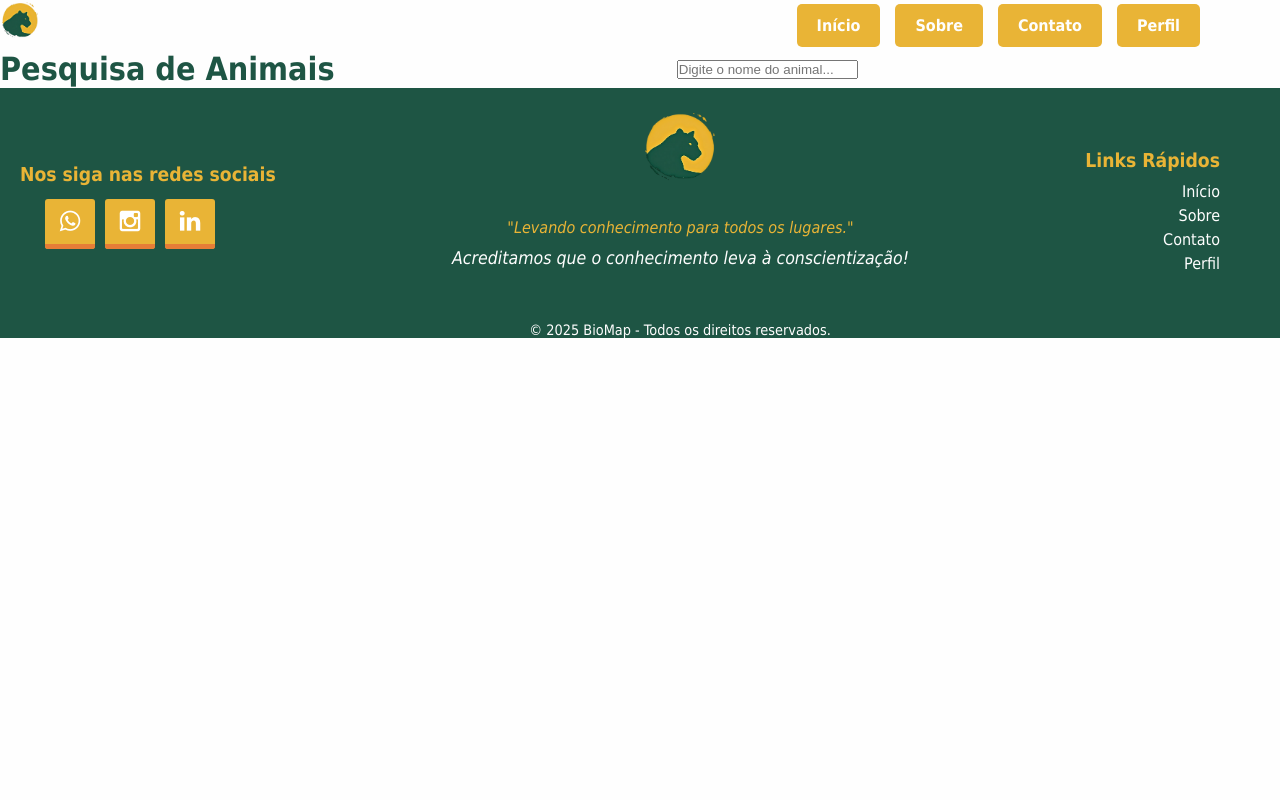
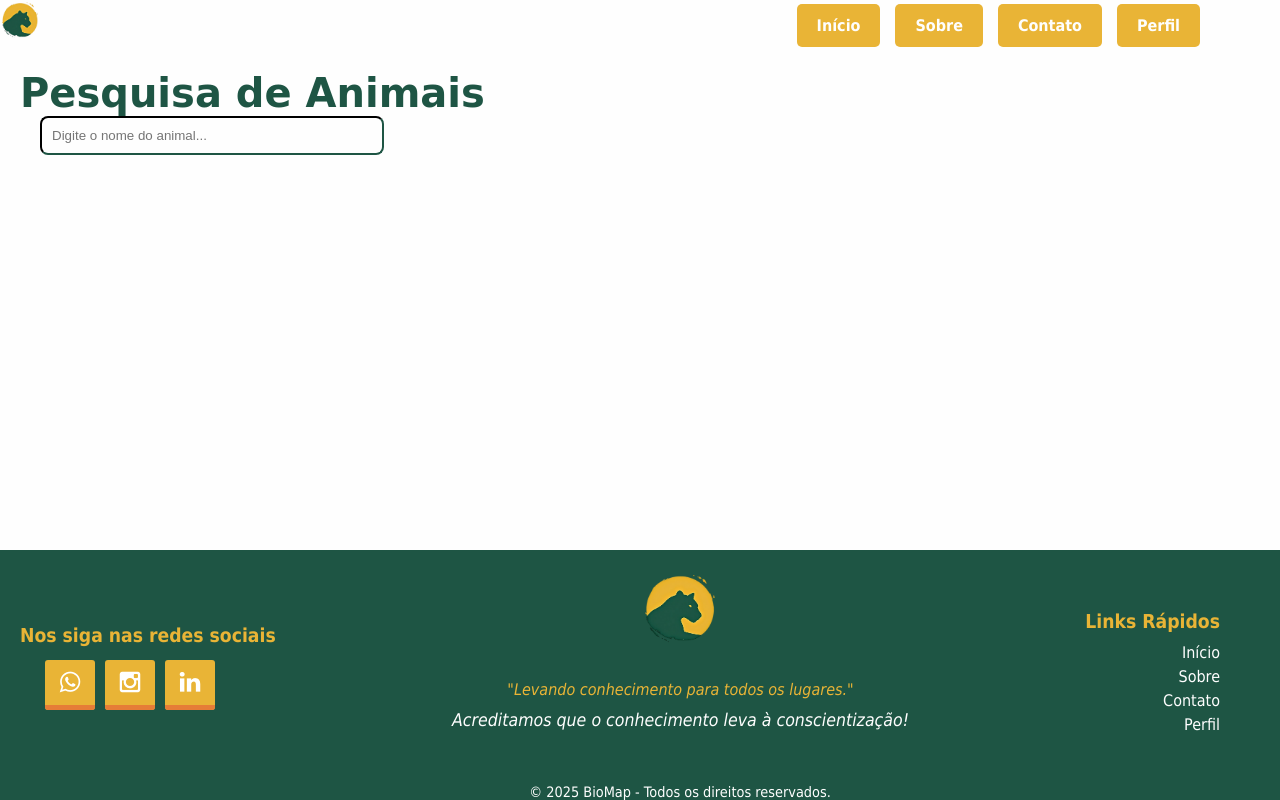
Before and after one commit to VHEB/Biomap, a Django app: page /pesquisa/ in a window 1280 px wide; the page is wider, and only the part inside the window is pictured. Run offline with Django 5.2, Linux system fonts and the light colour scheme; some web fonts are replaced.

Commit message:
style: Organizar itens na tela parte 1

```diff
--- a/core/static/css/buttonSocial.css
+++ b/core/static/css/buttonSocial.css
@@ -1,19 +1,5 @@
-:root{
-    --primary-color: #1E5544;
-    --secondary-color: #E9B436;
-    --tertiary-color: rgb(230, 125, 55);
-    --alert-color: #D32F2F;
-    --font-color: #0A0A0A;
-    --background-color: #FEFEFE;
-    --font-size-h1: 2.5rem; /* 40px */
-    --font-size-h2: 2rem;   /* 32px */
-    --font-size-h3: 1.5rem; /* 24px */
-    --font-size-h4: 1.2rem; /* 19.2px */
-    --font-size-h5: 1rem;   /* 16px */
-    --font-size-h6: 0.8rem; /* 12.8px */
-    --font-size-p: 1rem;    /* 16px */
-    --font-size-small: 0.8rem; /* 12.8px */
-}
+@import url('/core/static/css/style.css');
+
 
 .btn_social {
 	display:flex;
--- a/core/static/css/style.css
+++ b/core/static/css/style.css
@@ -79,13 +79,31 @@ header {
 
 /* CONTAINER FLEX */
 .container {
+    max-width: 1200px;
     width: 100%;
-    max-width: 1200px;
     display: flex;
     align-items: center;
     justify-content: space-between;
 }
-
+section {
+    max-width: 1200px;
+    width: 100%;
+    margin: 0 auto;
+    padding: 20px;
+    box-shadow: #0A0A0A;
+}
+/* BARRA DE PESQUISA */
+#search-box {
+    display: flex;
+    align-items: center;
+    justify-content: center;
+    margin-left: 20px;
+    border-radius: 8px;
+    width: 20rem;
+    border-color: #1E5544;
+    background-color: var(--background-color);
+    padding: 10px;
+}
 /* LOGO */
 .logo {
     height: 50px;
@@ -124,7 +142,14 @@ header {
     cursor: pointer;
 }
 
-
+/* Barra de pesquisa */
+#search-box input{
+    display: flex;
+    align-items: center;
+    justify-content: center;
+    margin-left: 20px;
+    border: #1E5544 solid 2px;
+}
 
 
 
@@ -132,12 +157,12 @@ header {
 .main_footer {
     background-color: var(--primary-color);
     color: var(--background-color);
-    display: fixed;
+    display: relative;
     justify-content: space-between;
     align-items: center;
     padding: 20px;
     width: 100%;
-    position: relative;
+    position: absolute;
     bottom: 0;
     z-index: 1000;
 }
--- a/core/templates/pesquisa.html
+++ b/core/templates/pesquisa.html
@@ -1,10 +1,12 @@
 {% extends "base.html" %}
 
 {% block content %}
-<div class="container mt-4">
-    <h2>Pesquisa de Animais</h2>
-    <input type="text" id="search-box" class="form-control" placeholder="Digite o nome do animal...">
-    <ul id="suggestions" class="list-group mt-2"></ul>
+<div class="container">
+    <section>
+        <h1>Pesquisa de Animais</h1>
+        <input type="text" id="search-box" placeholder="Digite o nome do animal...">
+        <ul id="suggestions" class="list-group mt-2"></ul>
+    </section>
 </div>
 
 <script>
```
